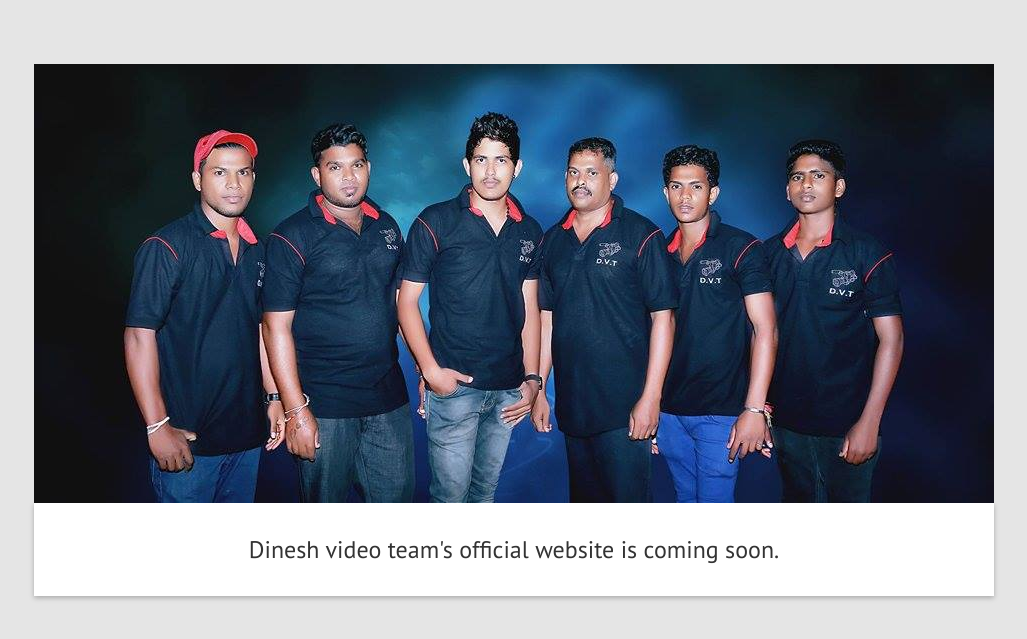
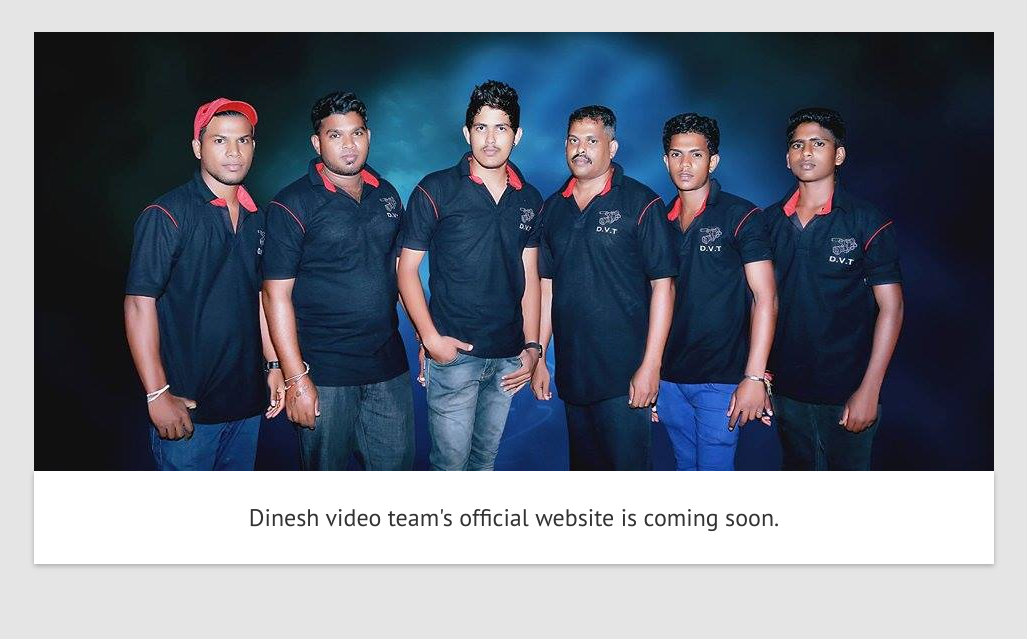
Before and after one commit to DineshVideo/DineshVideo.github.io, a Jekyll site: the page built from index.html, in a window 1280 px wide. Shown: the top 639 px of the page, without its empty margins (126-1153 px from the left). Built offline with Jekyll 4.4.1, drawn with Linux system fonts in a browser that asks for light colours; nearby versions of some CDN libraries; the list of posts is cut into pages by our own code.

```diff
--- a/_layouts/default.html
+++ b/_layouts/default.html
@@ -12,7 +12,7 @@
     {% endcomment %}
     <meta name="viewport" content="width=device-width, initial-scale=1.0, maximum-scale=1">
     <meta http-equiv="X-UA-Compatible" content="IE=edge">
-    <title>{% if page.browser_title %}{{ page.browser_title }}{% elsif page.title %}{{ page.title | append: ' - ' | append: site.title }}{% else %}{{ site.title }}{% endif %}</title>
+    <title>{% if page.browser_title %}{{ page.browser_title }}{% elsif page.title %}{{ page.title | append: ' - ' | append: site.title }}{% else %}{% endif %}</title>
     <meta name="description" content="{% if page.meta_description %}{{ page.meta_description }}{% else %}{{ site.description }}{% endif %}">
     {% include open-graph.html %}
 
--- a/assets/css/main.scss
+++ b/assets/css/main.scss
@@ -194,7 +194,7 @@ img {
 
 
 .welcome-note {
-  margin: 4em 0;
+  margin: 2em 0;
   background-color: $color-white;
 }
 
--- a/index.html
+++ b/index.html
@@ -1,5 +1,6 @@
 ---
 layout: default
+browser_title: Dinesh Video team
 ---
 
 <div class="container">
```
